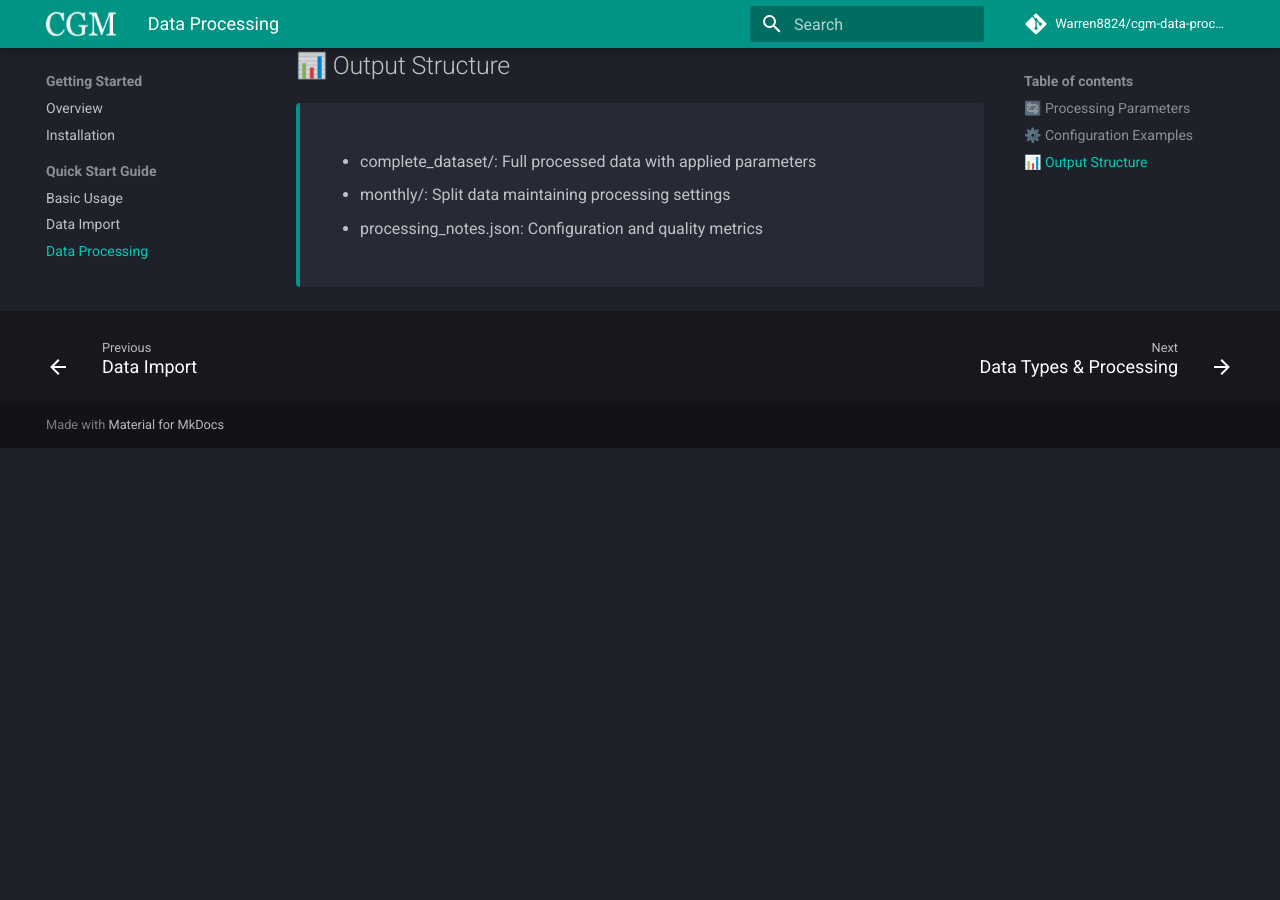
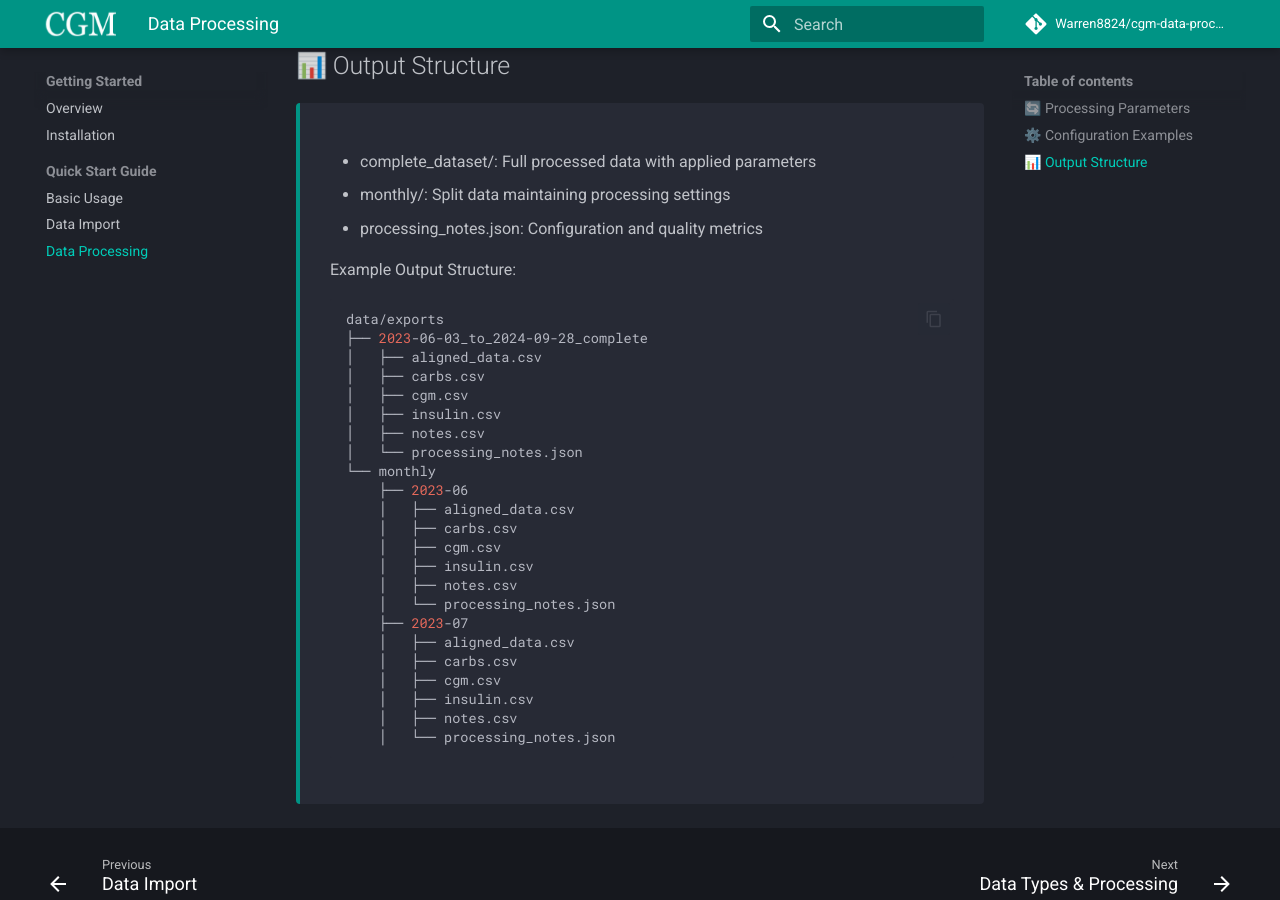
Before and after one commit to Warren8824/cgm-data-processor, an MkDocs documentation site: the page built from docs/getting-started/quickstart/processing.md, in a window 1280 px wide and 900 px high, scrolled down 985 px. Built offline with MkDocs 1.6.1 and Material for MkDocs 9.7.7, drawn with Linux system fonts in a browser that asks for light colours; comment, search, counter and statistics services are not loaded; before the commit the page ends 1433 px from its top, so only the background shows below that.

Commit message:
Add output structure example to quickstart/processing.md

````diff
--- a/docs/getting-started/quickstart/processing.md
+++ b/docs/getting-started/quickstart/processing.md
@@ -38,4 +38,31 @@ python -m src.cli data.sqlite --bolus-limit 6.0 --max-dose 12.0
     <li>monthly/: Split data maintaining processing settings</li>
     <li>processing_notes.json: Configuration and quality metrics</li>
 </ul>
+Example Output Structure:
+
+```bash
+data/exports
+├── 2023-06-03_to_2024-09-28_complete
+│   ├── aligned_data.csv
+│   ├── carbs.csv
+│   ├── cgm.csv
+│   ├── insulin.csv
+│   ├── notes.csv
+│   └── processing_notes.json
+└── monthly
+    ├── 2023-06
+    │   ├── aligned_data.csv
+    │   ├── carbs.csv
+    │   ├── cgm.csv
+    │   ├── insulin.csv
+    │   ├── notes.csv
+    │   └── processing_notes.json
+    ├── 2023-07
+    │   ├── aligned_data.csv
+    │   ├── carbs.csv
+    │   ├── cgm.csv
+    │   ├── insulin.csv
+    │   ├── notes.csv
+    │   └── processing_notes.json
+```
 </div>
````
